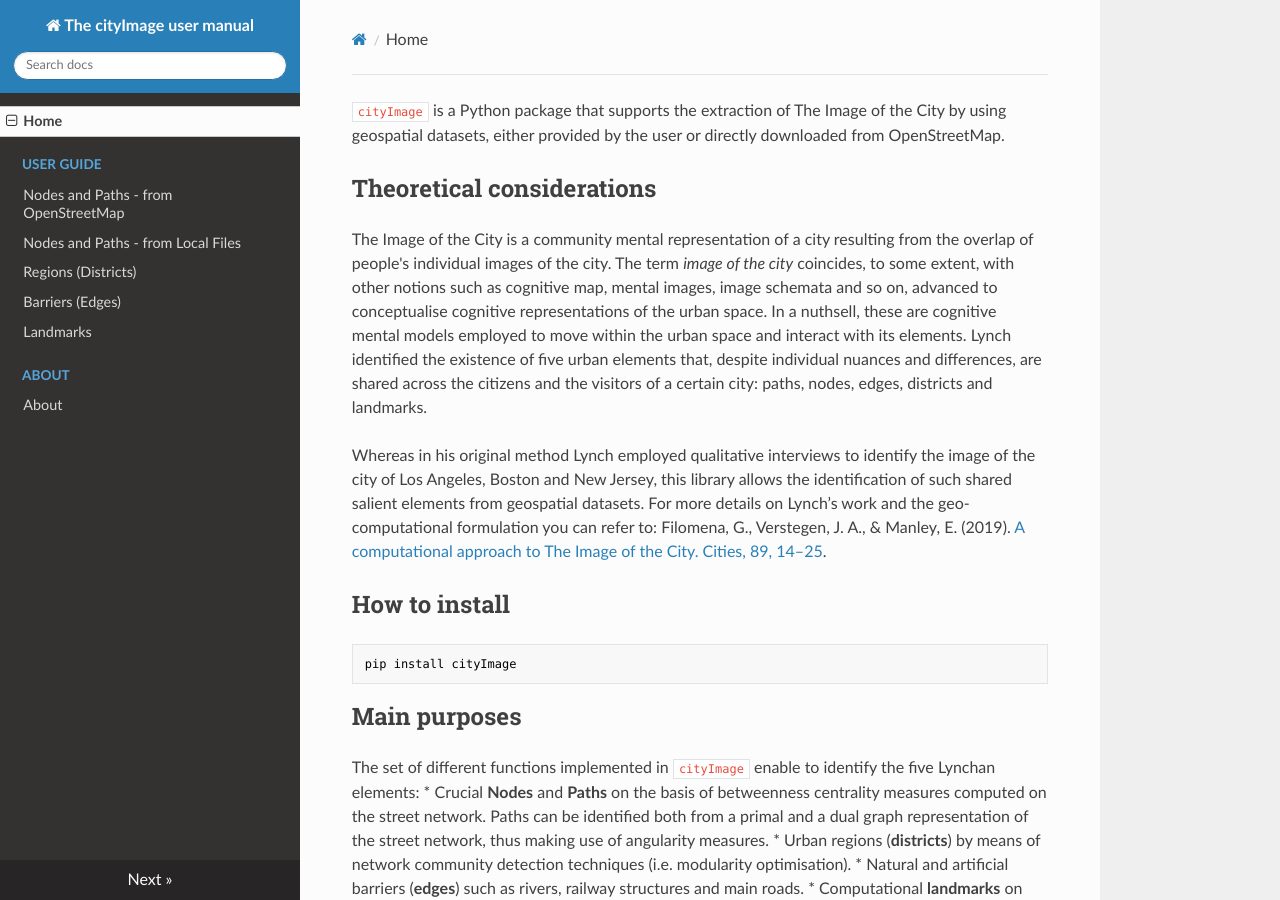
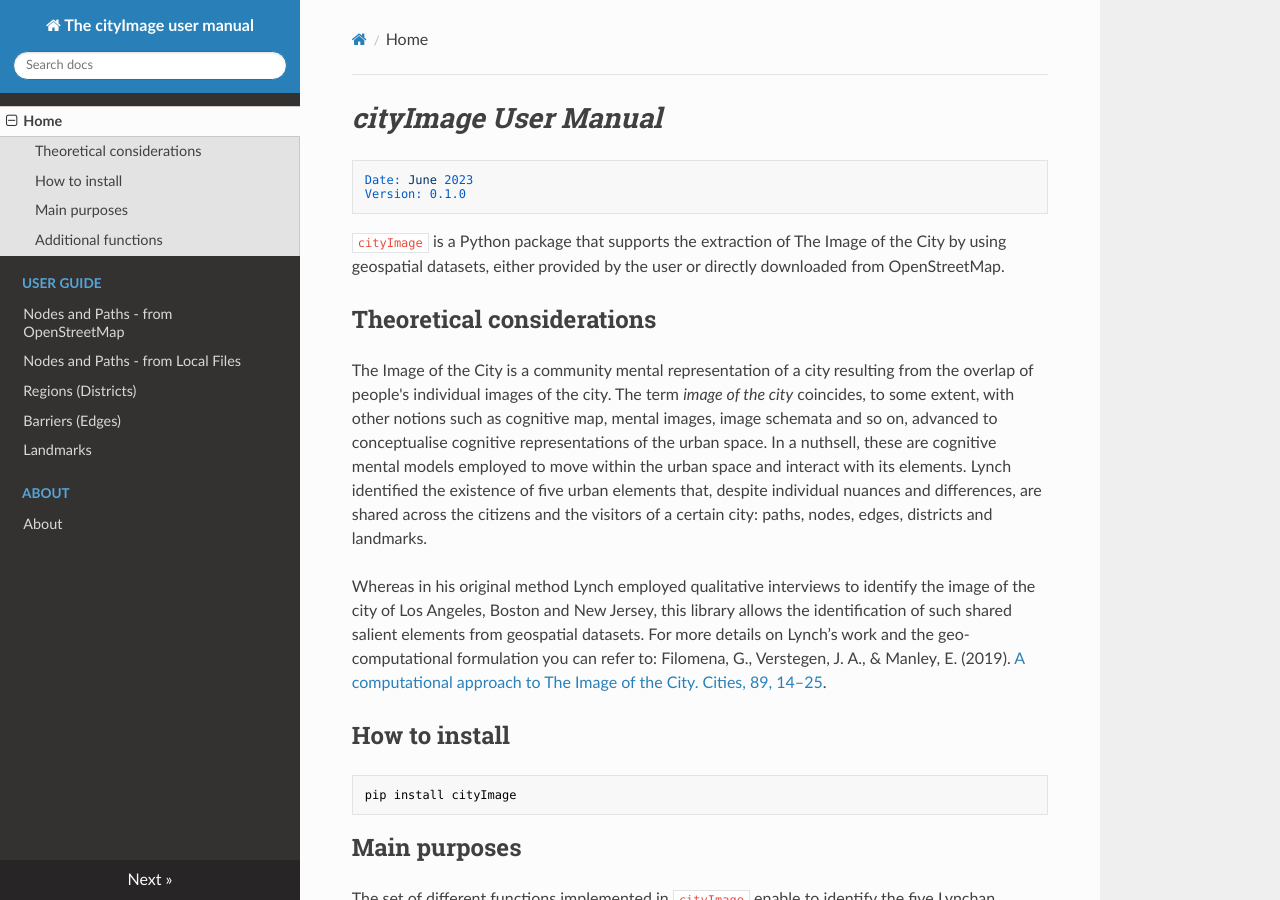
Before and after one commit to g-filomena/cityImage-docs, an MkDocs documentation site: the page built from docs/introduction.md, in a window 1280 px wide and 900 px high. Built offline with MkDocs 1.6.1, drawn with Linux system fonts in a browser that asks for light colours; nearby versions of some CDN libraries.

Commit message:
Update introduction.md

````diff
--- a/docs/introduction.md
+++ b/docs/introduction.md
@@ -1,3 +1,9 @@
+
+# *cityImage User Manual*
+```
+Date: June 2023
+Version: 0.1.0
+```
 `cityImage` is a Python package that supports the extraction of The Image of the City by using geospatial datasets, either provided by the user or directly downloaded from OpenStreetMap.
 
 ## Theoretical considerations
````
